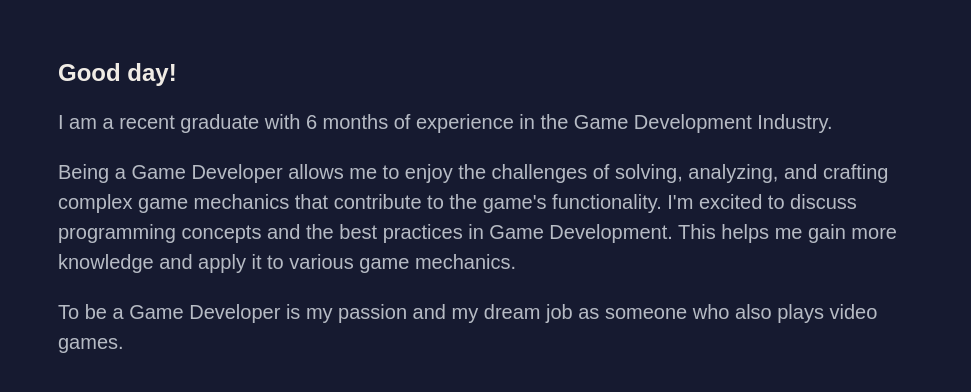
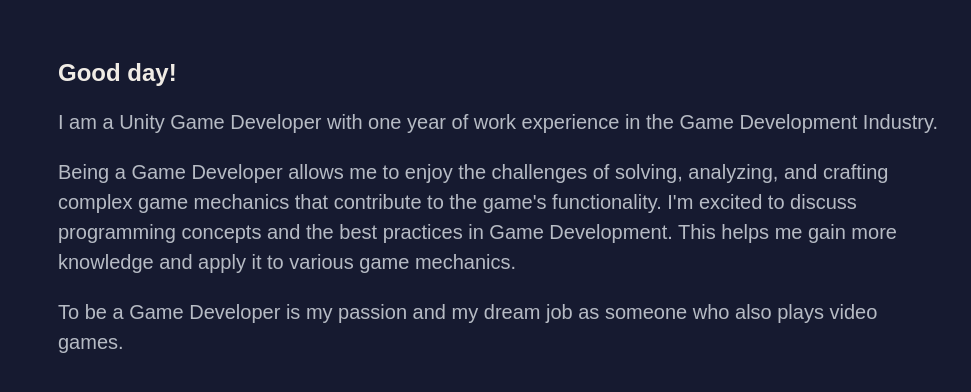
Before and after one commit to notkyleleo/Kyle-Leo-Abelgas.github.io, a plain HTML site: page index.html in a window 1280 px wide. Shown: the part 366-758 px from the top of the page, without its empty margins (0-971 px from the left). Drawn offline with Linux system fonts and the light colour scheme.

Commit message:
Updated main page description

```diff
--- a/index.html
+++ b/index.html
@@ -24,7 +24,7 @@
         <div class="aboutme">
             <h2>Good day!</h2>
             <p>
-                I am a recent graduate with 6 months of experience in the Game Development Industry.
+                I am a Unity Game Developer with one year of work experience in the Game Development Industry.
             </p>
             <p>
                 Being a Game Developer allows me to enjoy the challenges of solving, analyzing, and crafting complex
```
